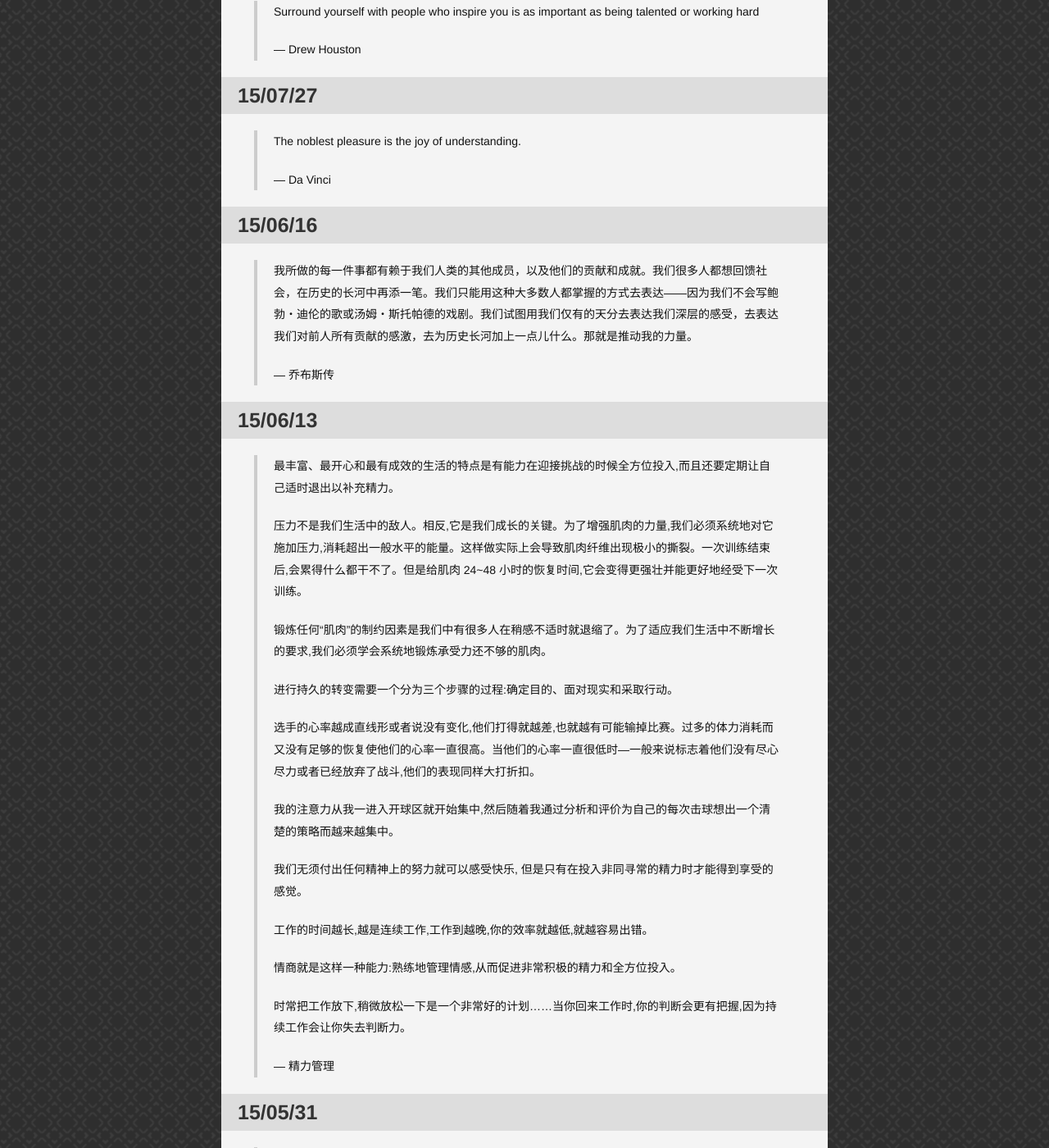
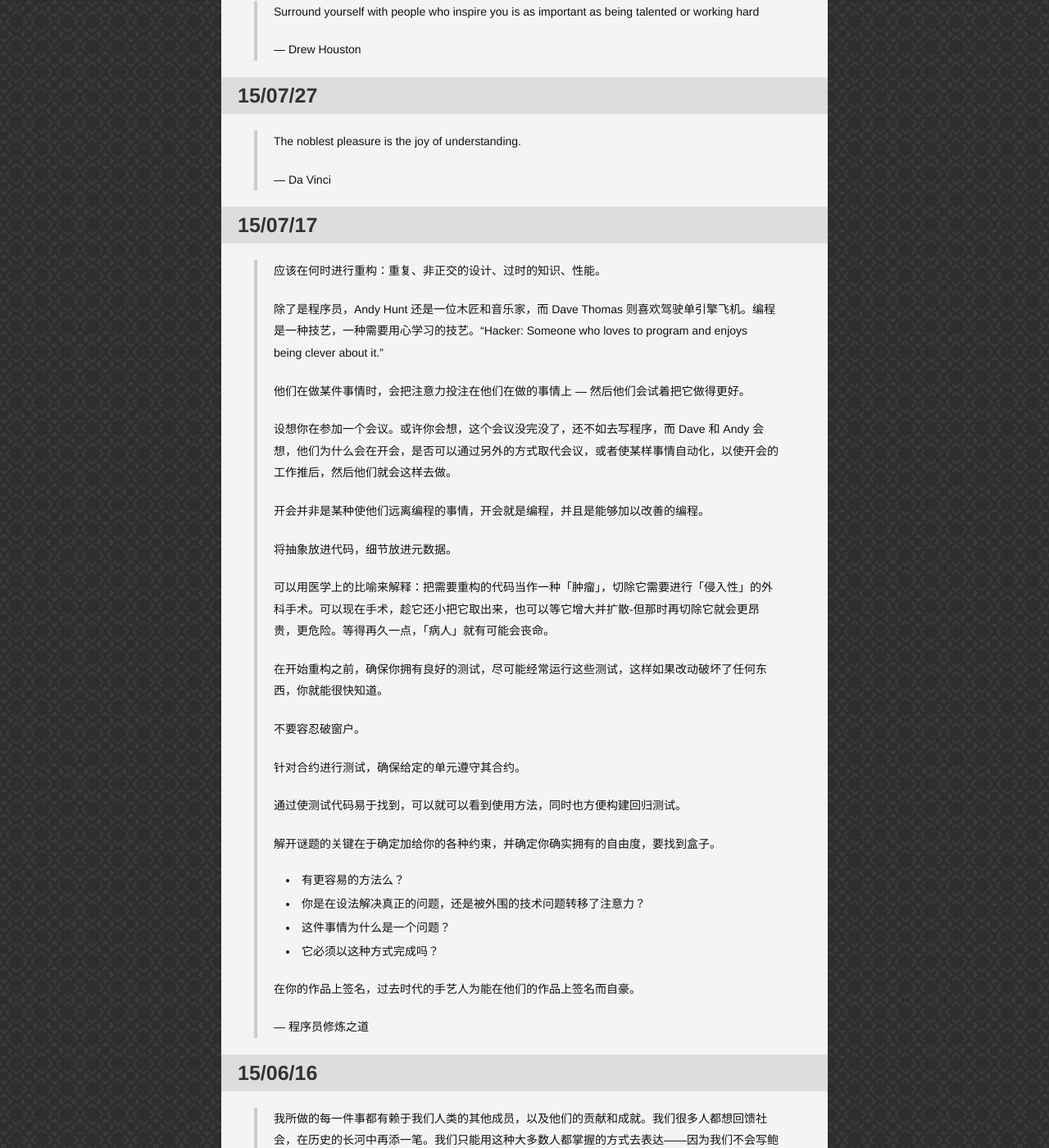
Before and after one commit to limboy/lzyy.github.com, a Jekyll site: the page built from quotes.md, in a window 1280 px wide and 1400 px high, scrolled down 355 px. Shown: the whole window at 82% size. Built offline with Jekyll 4.4.1, drawn with Linux system fonts in a browser that asks for light colours; Markdown is read by kramdown in place of the engine named in the settings; comment, search, counter and statistics services are not loaded.

Commit message:
Add a quote

```diff
--- a/quotes.md
+++ b/quotes.md
@@ -18,6 +18,40 @@ title: Quotes
 > The noblest pleasure is the joy of understanding.
 >
 > — Da Vinci
+
+### 15/07/17
+> 应该在何时进行重构：重复、非正交的设计、过时的知识、性能。
+>
+> 除了是程序员，Andy Hunt 还是一位木匠和音乐家，而 Dave Thomas 则喜欢驾驶单引擎飞机。编程是一种技艺，一种需要用心学习的技艺。“Hacker: Someone who loves to program and enjoys being clever about it.”
+>
+> 他们在做某件事情时，会把注意力投注在他们在做的事情上 — 然后他们会试着把它做得更好。
+>
+> 设想你在参加一个会议。或许你会想，这个会议没完没了，还不如去写程序，而 Dave 和 Andy 会想，他们为什么会在开会，是否可以通过另外的方式取代会议，或者使某样事情自动化，以使开会的工作推后，然后他们就会这样去做。
+>
+> 开会并非是某种使他们远离编程的事情，开会就是编程，并且是能够加以改善的编程。
+>
+> 将抽象放进代码，细节放进元数据。
+>
+> 可以用医学上的比喻来解释：把需要重构的代码当作一种「肿瘤」，切除它需要进行「侵入性」的外科手术。可以现在手术，趁它还小把它取出来，也可以等它增大并扩散-但那时再切除它就会更昂贵，更危险。等得再久一点，「病人」就有可能会丧命。
+>
+> 在开始重构之前，确保你拥有良好的测试，尽可能经常运行这些测试，这样如果改动破坏了任何东西，你就能很快知道。
+>
+> 不要容忍破窗户。
+>
+> 针对合约进行测试，确保给定的单元遵守其合约。
+>
+> 通过使测试代码易于找到，可以就可以看到使用方法，同时也方便构建回归测试。
+>
+> 解开谜题的关键在于确定加给你的各种约束，并确定你确实拥有的自由度，要找到盒子。
+>
+>  * 有更容易的方法么？
+>  * 你是在设法解决真正的问题，还是被外围的技术问题转移了注意力？
+>  * 这件事情为什么是一个问题？
+>  * 它必须以这种方式完成吗？
+>
+> 在你的作品上签名，过去时代的手艺人为能在他们的作品上签名而自豪。
+>
+> — 程序员修炼之道
 
 ### 15/06/16
 > 我所做的每一件事都有赖于我们人类的其他成员，以及他们的贡献和成就。我们很多人都想回馈社会，在历史的长河中再添一笔。我们只能用这种大多数人都掌握的方式去表达——因为我们不会写鲍勃・迪伦的歌或汤姆・斯托帕德的戏剧。我们试图用我们仅有的天分去表达我们深层的感受，去表达我们对前人所有贡献的感激，去为历史长河加上一点儿什么。那就是推动我的力量。
```
